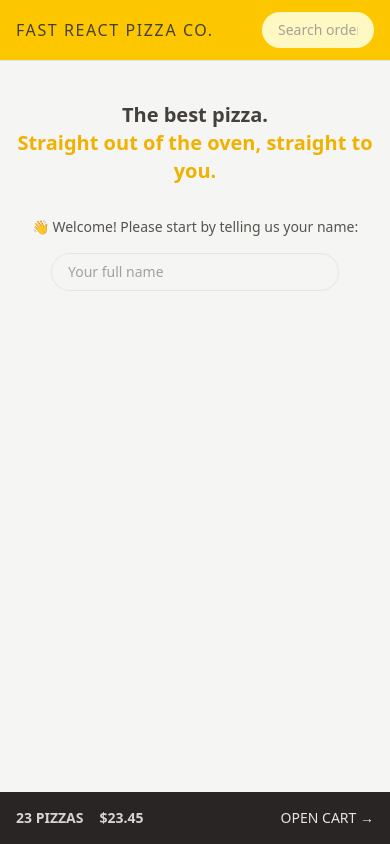
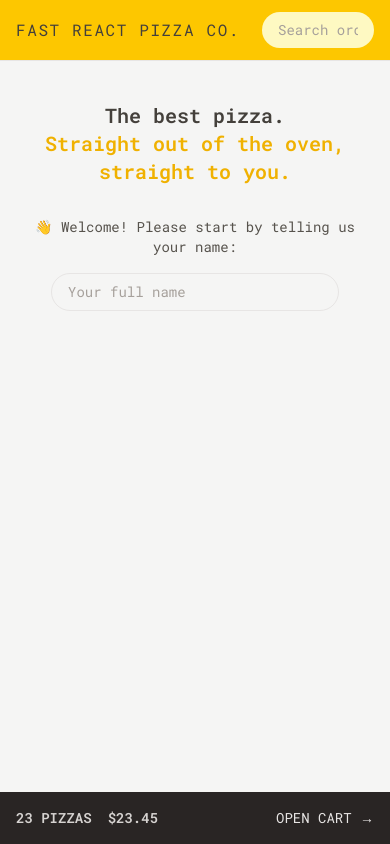
Before and after one commit to bagdenius/fast-react-pizza, a React (Vite) app: page / in a window 390 px wide. Built offline with nearby package versions, Linux system fonts and the light colour scheme.

Commit message:
feat: update AppLayout component; change height utility to h-dvh for better responsiveness

```diff
--- a/src/index.css
+++ b/src/index.css
@@ -1,6 +1,11 @@
+@import url('https://fonts.googleapis.com/css2?family=Roboto+Mono:ital,wght@0,100..700;1,100..700&display=swap');
 @import 'tailwindcss';
 
 @layer components {
+  @theme {
+    --font-sans: 'Roboto Mono', sans-serif;
+  }
+
   .input {
     @apply w-full rounded-full border border-stone-200 px-4 py-2 text-sm transition-all duration-300 placeholder:text-stone-400 focus:ring focus:ring-yellow-400 focus:outline-none md:px-6 md:py-3;
   }
--- a/src/ui/AppLayout.jsx
+++ b/src/ui/AppLayout.jsx
@@ -8,7 +8,7 @@
   const isLoading = navigation.state === `loading`;
 
   return (
-    <div className="grid h-screen grid-rows-[auto_1fr_auto]">
+    <div className="grid h-dvh grid-rows-[auto_1fr_auto]">
       {isLoading && <Loader />}
       <Header />
       <div className="overflow-auto">
```
